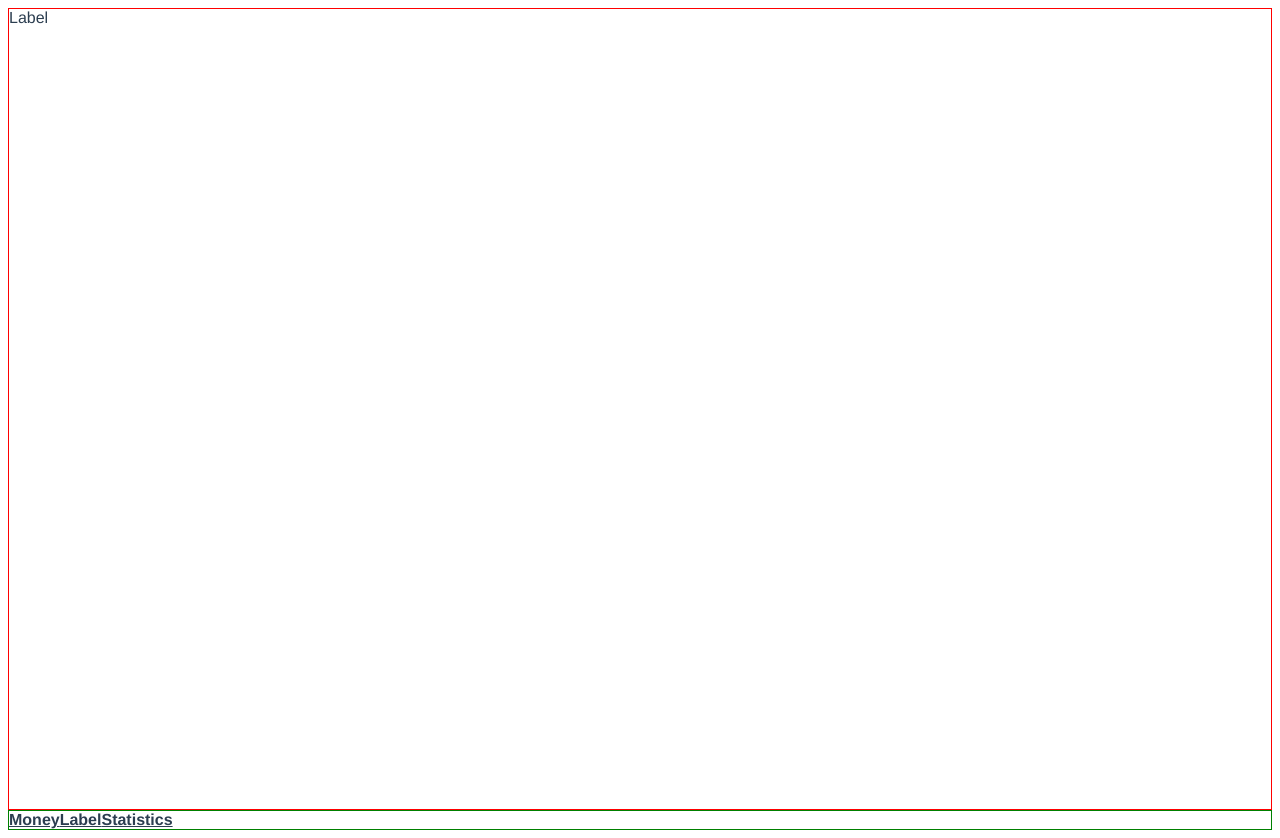
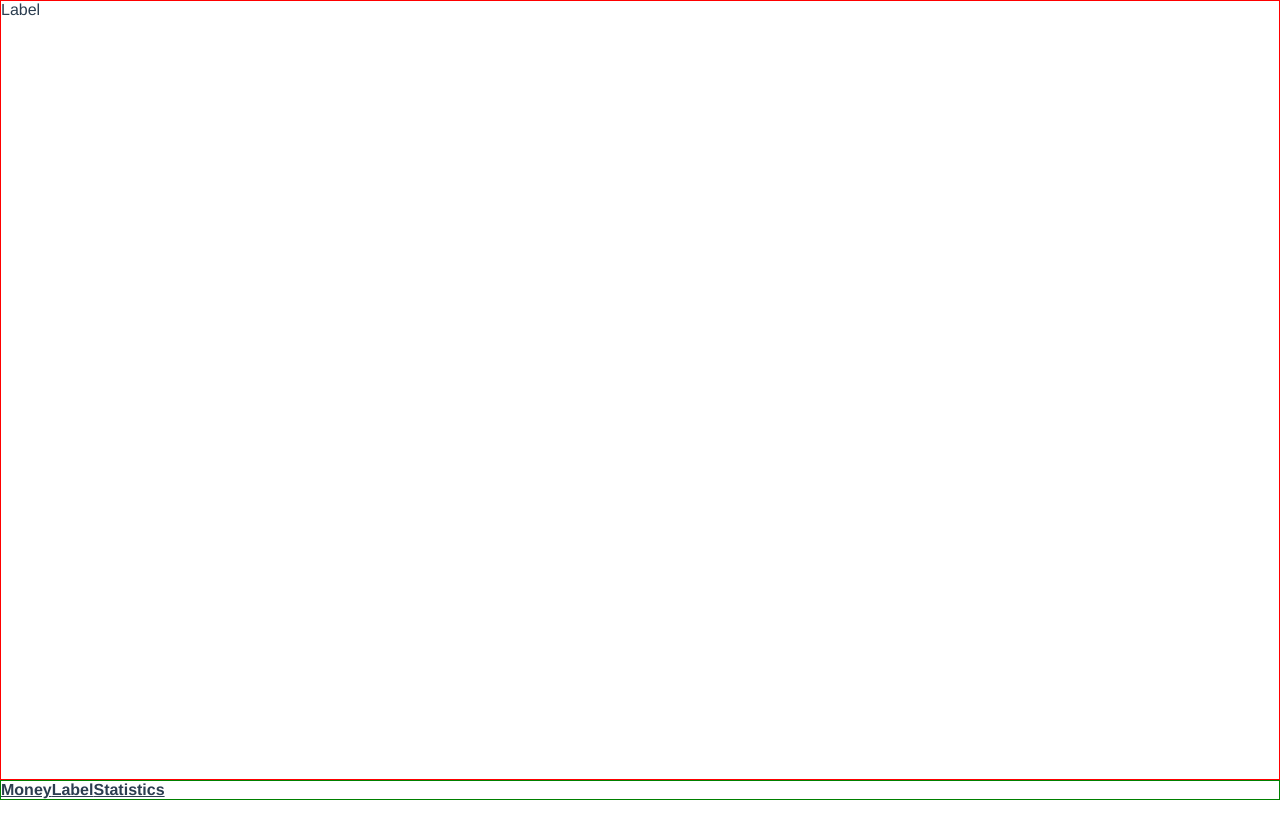
Before and after one commit to surong630/Charge-to-an-account, a Vue app: page /#/label in a window 1280 px wide. After the commit the page ends 800 px from the top, so only its background shows below. Built offline with nearby package versions, Linux system fonts and the light colour scheme.

Commit message:
完成layout基础布局

```diff
--- a/src/App.vue
+++ b/src/App.vue
@@ -5,19 +5,21 @@
 </template>
 
 <style lang="scss">
+* {
+  margin: 0;
+  padding: 0;
+  box-sizing: border-box;
+}
 #app {
   font-family: Avenir, Helvetica, Arial, sans-serif;
   -webkit-font-smoothing: antialiased;
   -moz-osx-font-smoothing: grayscale;
   color: #2c3e50;
 }
-
 #nav {
-
   a {
     font-weight: bold;
     color: #2c3e50;
-
     &.router-link-exact-active {
       color: #42b983;
     }
--- /dev/null
+++ b/src/components/Layout.vue
@@ -0,0 +1,26 @@
+<template>
+  <div class="content-wrapper">
+    <div class="content">
+      <slot></slot>
+    </div>
+    <Nav/>
+  </div>
+</template>
+
+<script>
+  export default {
+
+  }
+</script>
+
+<style lang="scss" scoped>
+  .content-wrapper {
+    display: flex;
+    flex-direction: column;
+    height: 100vh;
+  }
+  .content {
+    border: 1px solid red;
+    flex: 1;
+  }
+</style>
--- a/src/main.ts
+++ b/src/main.ts
@@ -1,12 +1,14 @@
 import Vue from 'vue'
 import App from './App.vue'
 import Nav from '@/components/Nav.vue'
+import Layout from '@/components/Layout.vue'
 import './registerServiceWorker'
 import router from './router'
 import store from './store'
 
 Vue.config.productionTip = false
 Vue.component('Nav', Nav)
+Vue.component('Layout', Layout)
 new Vue({
   router,
   store,
--- a/src/views/Label.vue
+++ b/src/views/Label.vue
@@ -1,26 +1,20 @@
 <template>
-  <div class="content-wrapper">
-    <div class="content">
-      Label
+    <div>
+      <Layout>Label</Layout>
     </div>
-    <Nav/>
-  </div>
 </template>
 
 <script>
-  export default {
-
-  }
+export default {};
 </script>
 
 <style lang="scss" scoped>
-.content-wrapper{
+.content-wrapper {
   display: flex;
-  flex-direction: column;
 }
-.content{
+.content {
+  height: 100vh;
   border: 1px solid red;
-  height: 100vh;
   overflow: hidden;
 }
 </style>
--- a/src/views/Money.vue
+++ b/src/views/Money.vue
@@ -1,7 +1,6 @@
 <template>
   <div>
-     Money
-     <Nav/>
+     <Layout>Money</Layout>
   </div>
 </template>
 
--- a/src/views/Statistics.vue
+++ b/src/views/Statistics.vue
@@ -1,17 +1,12 @@
 <template>
-  <div>
-    Statistics
-     <Nav/>
-
-  </div>
+    <div>
+      <Layout>Statistics</Layout>
+    </div>
 </template>
 
 <script>
-  export default {
-
-  }
+export default {};
 </script>
 
 <style lang="scss" scoped>
-
 </style>
```
